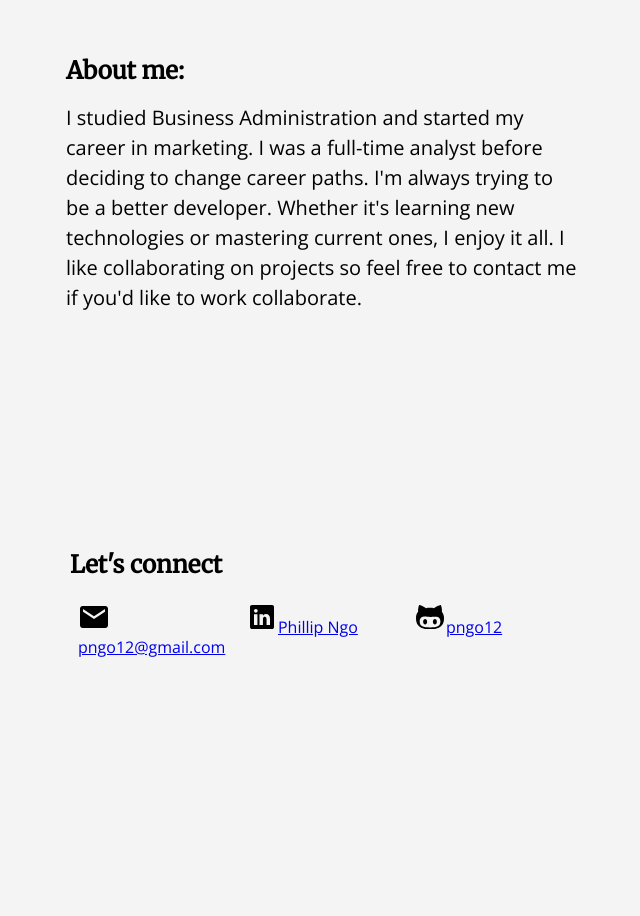
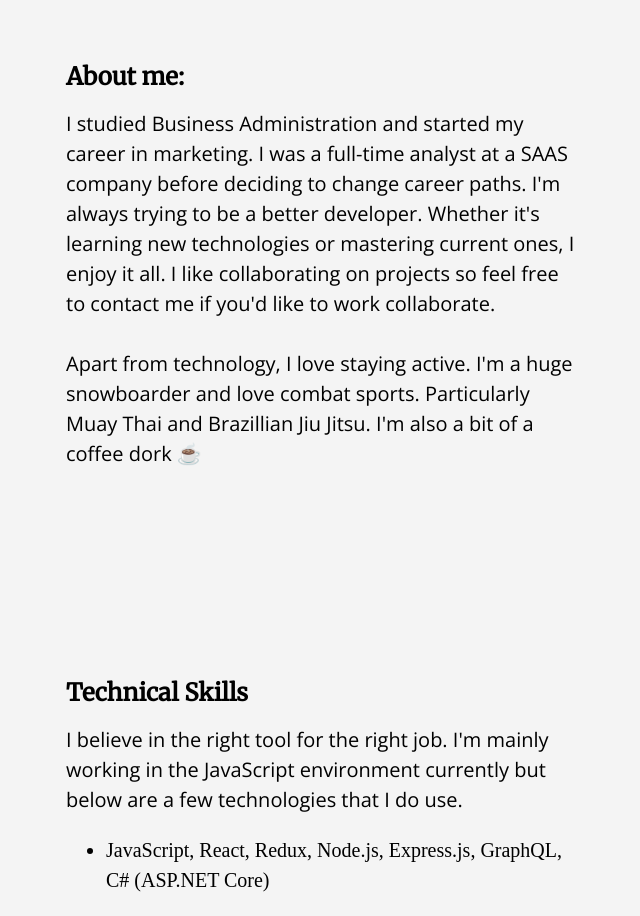
Before and after one commit to pngo12/personal-site, a React (Create React App) app: page / in a window 1280 px wide. Shown: the part 756-1672 px from the top of the page, without its empty margins (318-958 px from the left). Before the commit the page ends 1549 px from the top, so only its background shows below. Built offline with nearby package versions, Linux system fonts and the light colour scheme.

Commit message:
added skills section

```diff
--- a/src/App.js
+++ b/src/App.js
@@ -1,24 +1,45 @@
 import React, { Component } from 'react';
 import Main from './components/Main';
-import Contact from './components/Contact'
+import Contact from './components/Contact';
+import Skills from './components/Skills';
 import './App.css';
+
+// const bullets = `
+//   • JavaScript
+//   • React
+//   • Redux
+//   • Node.js
+//   • Express.js
+//   • GraphQL
+//   • C# (ASP.NET Core)
+// `
 
 class App extends Component {
   render() {
+    const skills =['JavaScript, React, Redux, Node.js, Express.js, GraphQL, C# (ASP.NET Core)']
     return (
         <div className="App">
           <div className="flex flex-column items-center">
-            <div className="w-50 pv3 mv2">
+            <div className="w-50">
               <Main
                 title="👋 Hello there!"
                 subtitle="I'm Phillip Ngo 👨‍💻"
-                body="I'm a software developer based in the United States. I love all things
-                technology"
+                body="I'm a software developer with a business background based in the United States. I love solving challenging problems,
+                and all things technology."
                 subhead="About me:"
                 text="I studied Business Administration and started my career in marketing.
-                I was a full-time analyst before deciding to change career paths.
+                I was a full-time analyst at a SAAS company before deciding to change career paths.
                 I'm always trying to be a better developer. Whether it's learning new technologies or mastering current ones,
                 I enjoy it all. I like collaborating on projects so feel free to contact me if you'd like to work collaborate."
+                text2="Apart from technology, I love staying active. I'm a huge snowboarder and love combat sports. Particularly Muay Thai and Brazillian Jiu Jitsu.
+                I'm also a bit of a coffee dork ☕️"
+              />
+            </div>
+            <div className="w-50">
+              <Skills
+              title="Technical Skills"
+              text="I believe in the right tool for the right job. I'm mainly working in the JavaScript environment currently but below are a few technologies that I do use."
+              bullets={skills.map(item => item)}
               />
             </div>
             <div className="w-50 pa1 pb5">
--- a/src/components/Main.js
+++ b/src/components/Main.js
@@ -2,7 +2,7 @@ import React from 'react';
 
 const Main = props => {
     return (
-        <header className="pa3 pa5-ns">
+        <header className="pl3 pa5-ns">
             <h1 className="f3 f1-m f-headline-l"> {props.title} </h1>
             <h1 className="f-subheadline-l lh-title"> {props.subtitle} </h1>
             <p className="f4 lh-copy">
@@ -12,6 +12,9 @@ const Main = props => {
                 <h1 className="f3 f2-m lh-solid">{props.subhead}</h1>
                 <p className="f4 lh-copy">
                     {props.text}
+                    <br />
+                    <br />
+                    {props.text2}
                 </p>
             </div>
         </header>
--- a/src/components/Experience.js
+++ b/src/components/Projects.js
@@ -1,6 +1,6 @@
 import React from 'react';
 
-const Experience = () => {
+const Projects = () => {
     return (
         <div>
 
@@ -8,4 +8,4 @@ const Experience = () => {
      );
 }
 
-export default Experience;
+export default Projects;
--- /dev/null
+++ b/src/components/Skills.js
@@ -0,0 +1,17 @@
+import React from 'react';
+
+const Skills = props => {
+    return (
+        <div className="pa3 pa5-ns">
+            <h1 className="f3 f2-m lh-solid">{props.title}</h1>
+            <p className="f4 lh-copy">
+                {props.text}
+            </p>
+            <ul className="f4 lh-copy">
+                <li>{props.bullets}</li>
+            </ul>
+        </div>
+    );
+}
+
+export default Skills;
```
